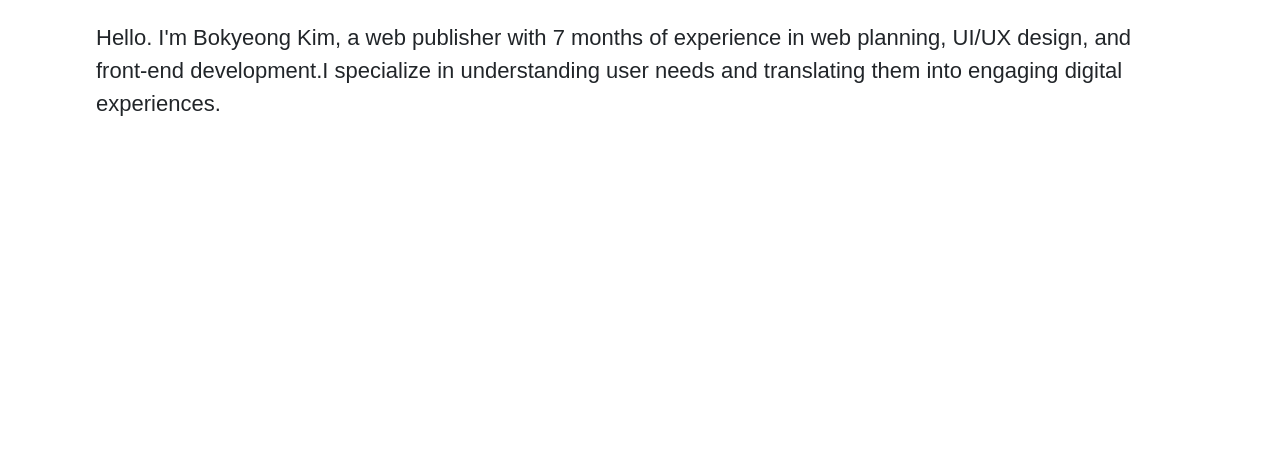
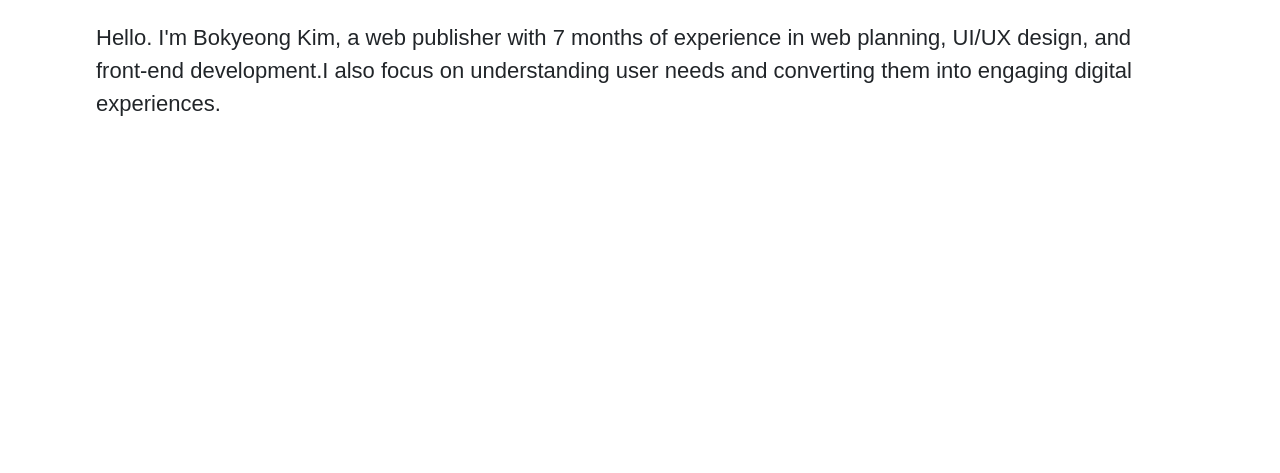
Before and after one commit to CindyKim0519/portfolio_eng, a plain HTML site: page index.html in a window 1280 px wide. Shown: the part 320-793 px from the top of the page. Drawn offline with Linux system fonts and the light colour scheme.

Commit message:
intro update

```diff
--- a/index.html
+++ b/index.html
@@ -16,7 +16,7 @@
                         <h1 class="font-size-xxl mb-4">Bo Kyeong's PORTFOLIO</h1>
                         <div class=" mb-1 rounded-circle small-circle-blue"></div>
                     </div>
-                    <p class="font-size-lg">Hello. I'm Bokyeong Kim, a web publisher with 7 months of experience in web planning, UI/UX design, and front-end development.I specialize in understanding user needs and translating them into engaging digital experiences.</p>
+                    <p class="font-size-lg">Hello. I'm Bokyeong Kim, a web publisher with 7 months of experience in web planning, UI/UX design, and front-end development.I also focus on understanding user needs and converting them into engaging digital experiences.</p>
                 </div>
             </div>
 
```
